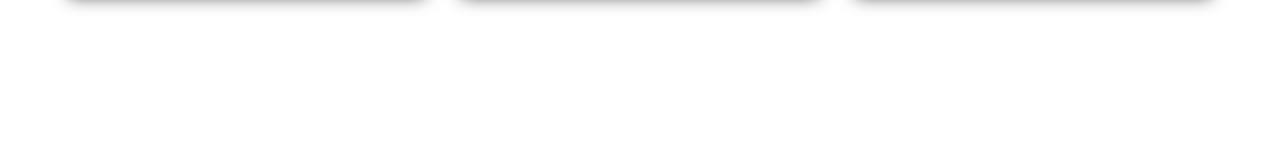
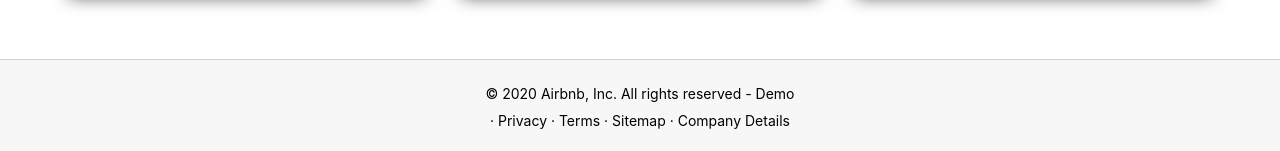
Before and after one commit to EvyatarHaim1/Airbnb-React, a React (Create React App) app: page / in a window 1280 px wide. Shown: the part 3301-3452 px from the top of the page. Before the commit the page ends 3360 px from the top, so only its background shows below. Built offline with nearby package versions, Linux system fonts and the light colour scheme.

Commit message:
adding a footer component

```diff
--- a/src/App.js
+++ b/src/App.js
@@ -3,12 +3,14 @@ import './App.css';
 import Home from './components/Home';
 import Header from './components/Header';
 import styled from 'styled-components';
+import Footer from './components/Footer';
 
 function App() {
   return (
     <Div className="App">
       <Header />
      <Home />
+     <Footer />
     </Div>
   );
 }
--- /dev/null
+++ b/src/components/Footer.js
@@ -0,0 +1,25 @@
+import React from 'react';
+import styled from 'styled-components';
+
+function Footer() {
+    return (
+        <Div>
+            <p>© 2020 Airbnb, Inc. All rights reserved - Demo</p>
+            <p>· Privacy · Terms · Sitemap · Company Details</p>
+        </Div>
+    )
+}
+
+export default Footer;
+
+const Div = styled.div`
+border-top: 1px solid lightgray;
+padding: 20px;
+background-color: #f7f7f7;
+bottom: 0;
+text-align: center;
+p{
+    padding: 5px;
+    font-size: 14px;
+}
+`
```
